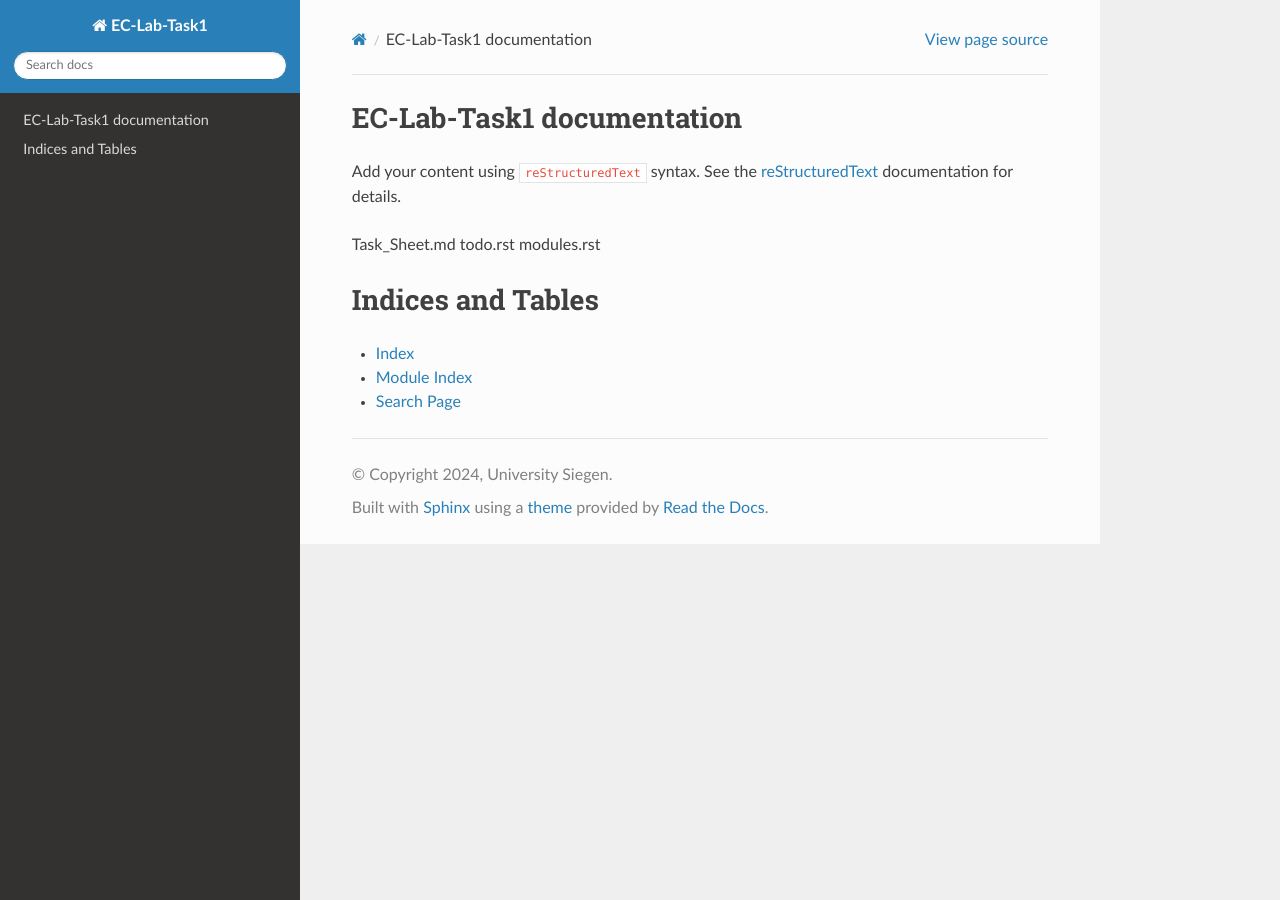
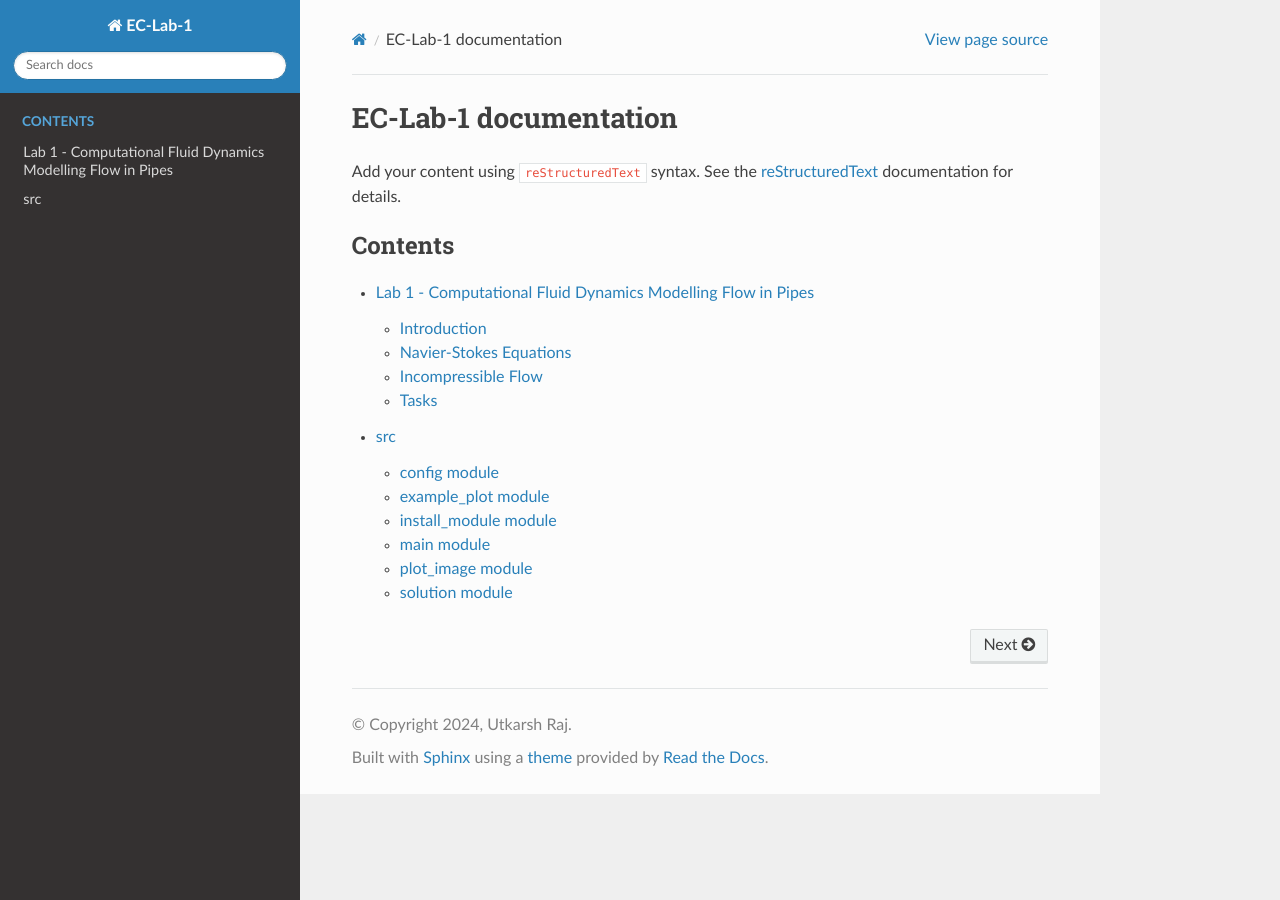
Before and after one commit to EmbeddedSystems-UniversitySiegen/eclab-task1, a Sphinx documentation site: the page built from docs/source/index.rst, in a window 1280 px wide. Built offline with Sphinx 7.4.7 and the Read the Docs theme 2.0.0, drawn with Linux system fonts in a browser that asks for light colours.

Commit message:
docs: sphinx conf

```diff
--- a/docs/source/conf.py
+++ b/docs/source/conf.py
@@ -3,17 +3,20 @@
 # For the full list of built-in configuration values, see the documentation:
 # https://www.sphinx-doc.org/en/master/usage/configuration.html
 
-# -- Project information -----------------------------------------------------
 import os
 import sys
 from sphinx.ext import todo
 
+sys.path.insert(0, os.path.abspath("../../src"))
+
+
+# -- Project information -----------------------------------------------------
 # https://www.sphinx-doc.org/en/master/usage/configuration.html#project-information
 
-project = 'EC-Lab-Task1'
-copyright = '2024, University Siegen'
-author = 'University Siegen'
-release = '1'
+project = 'EC-Lab-1'
+copyright = '2024, Utkarsh Raj'
+author = 'Utkarsh Raj'
+release = '1.0'
 
 # -- General configuration ---------------------------------------------------
 # https://www.sphinx-doc.org/en/master/usage/configuration.html#general-configuration
@@ -24,12 +27,12 @@ extensions = [
     "sphinx.ext.napoleon",
     "sphinx.ext.viewcode",
     "myst_parser",
-    "sphinx.ext.todo"
+    "sphinx.ext.todo",
 ]
 
 todo_include_todos = True
 
-# conf.py``
+# conf.py
 myst_url_schemes = [
     "http",
     "https",
@@ -41,19 +44,19 @@ myst_enable_extensions = [
 ]
 
 source_suffix = {
-    '.rst': 'restructuredtext',
-    '.md': 'markdown',
+    ".rst": "restructuredtext",
+    ".md": "markdown",
 }
+
 
 templates_path = ['_templates']
 exclude_patterns = []
 
 
 # -- Options for HTML output -------------------------------------------------
-
+# https://www.sphinx-doc.org/en/master/usage/configuration.html#options-for-html-output
 # The theme to use for HTML and HTML Help pages.  See the documentation for
 # a list of builtin themes.
-#
 html_theme = "sphinx_rtd_theme"
 
 # Add any paths that contain custom static files (such as style sheets) here,
@@ -62,9 +65,8 @@ html_theme = "sphinx_rtd_theme"
 html_static_path = ["_static"]
 html_favicon = "_static/unisiegen.png"
 
+
 # Function to convert absolute paths to relative paths
-
-
 def convert_todo_path(app, doctree, fromdocname):
     # Iterate over all nodes in the document tree
     for node in doctree.traverse(todo.todo_node):
--- a/docs/source/index.rst
+++ b/docs/source/index.rst
@@ -1,10 +1,10 @@
-.. EC-Lab-Task1 documentation master file, created by
-   sphinx-quickstart on Wed Oct  2 17:09:49 2024.
+.. EC-Lab-1 documentation master file, created by
+   sphinx-quickstart on Wed Oct  2 17:51:34 2024.
    You can adapt this file completely to your liking, but it should at least
    contain the root `toctree` directive.
 
-EC-Lab-Task1 documentation
-==========================
+EC-Lab-1 documentation
+======================
 
 Add your content using ``reStructuredText`` syntax. See the
 `reStructuredText <https://www.sphinx-doc.org/en/master/usage/restructuredtext/index.html>`_
@@ -13,15 +13,7 @@ documentation for details.
 
 .. toctree::
    :maxdepth: 2
-   :caption: Contents:
+   :caption: Contents
 
-Task_Sheet.md
-todo.rst
-modules.rst
-
-Indices and Tables
-==================
-
-* :ref:`genindex`
-* :ref:`modindex`
-* :ref:`search`
+   Task_Sheet.md
+   modules.rst
--- a/docs/source/modules.rst
+++ b/docs/source/modules.rst
@@ -1,5 +1,12 @@
-eclab-task1
-===========
+src
+===
 
 .. toctree::
    :maxdepth: 4
+
+   config
+   example_plot
+   install_module
+   main
+   plot_image
+   solution
```
Also changed, not shown: 3 other files.
